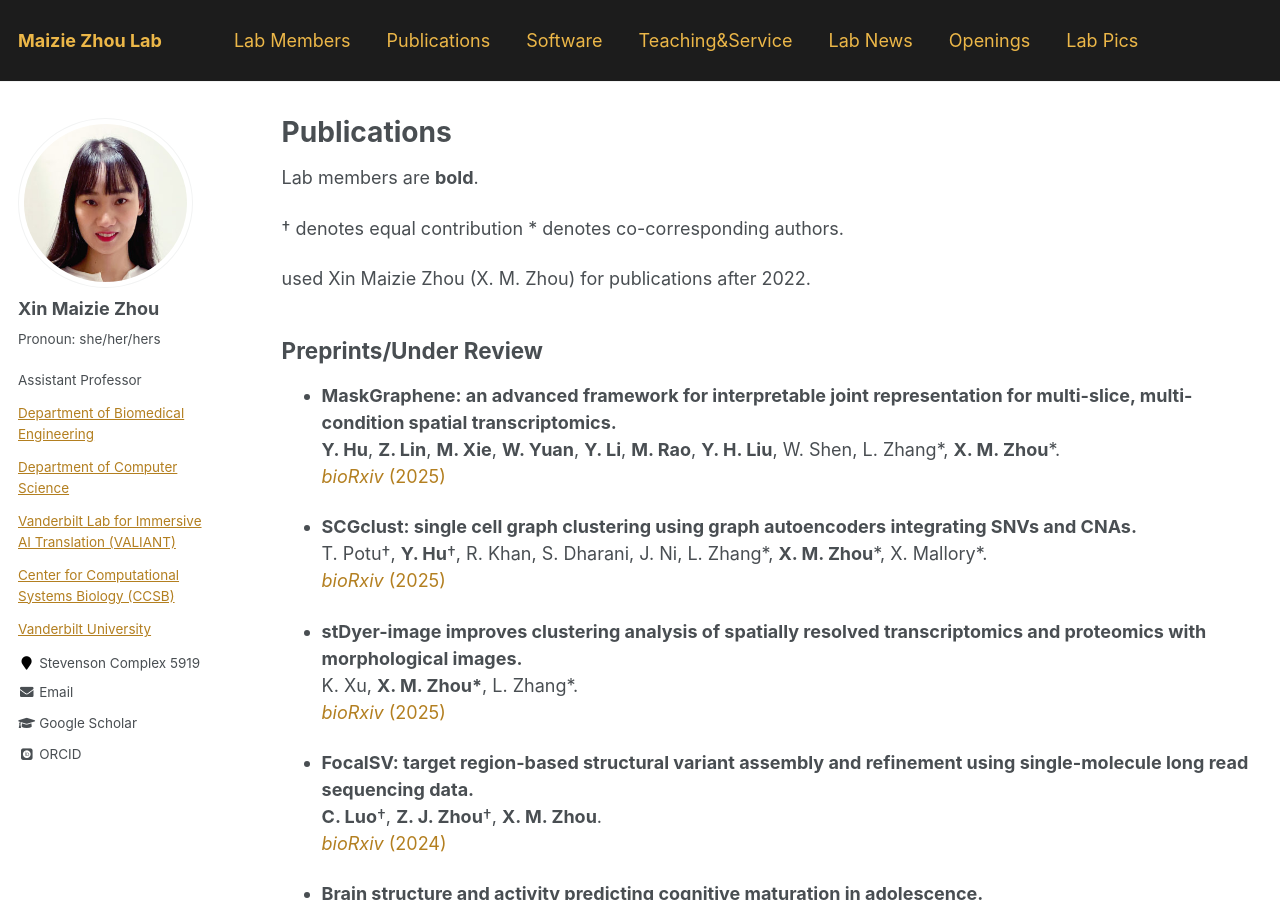
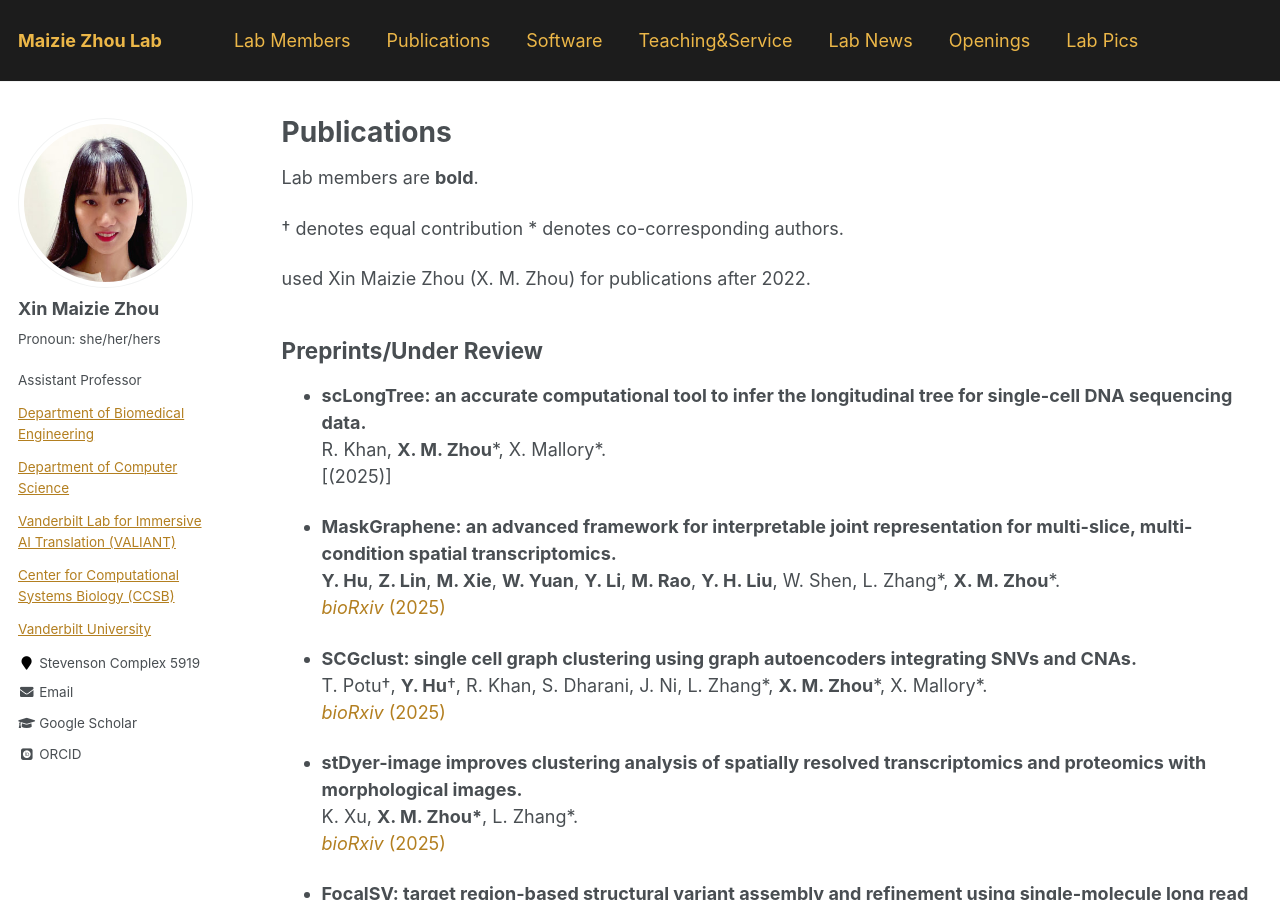
Before and after one commit to maiziezhoulab/Maiziezhoulab.github.io, a Jekyll site: the page built from _pages/publications.md, in a window 1280 px wide and 900 px high. Built offline with Jekyll 4.4.1, drawn with Linux system fonts in a browser that asks for light colours; some web fonts are replaced.

Commit message:
Update publications.md

```diff
--- a/_pages/publications.md
+++ b/_pages/publications.md
@@ -24,6 +24,10 @@ Lab members are **bold**.
 used Xin Maizie Zhou (X. M. Zhou) for publications after 2022.
 
 ## Preprints/Under Review
+- **scLongTree: an accurate computational tool to infer the longitudinal tree for single-cell DNA sequencing data.**
+  R. Khan, **X. M. Zhou**\*, X. Mallory\*.
+  [(2025)]
+
 - **MaskGraphene: an advanced framework for interpretable joint representation for multi-slice, multi-condition spatial transcriptomics.**
   **Y. Hu**, **Z. Lin**, **M. Xie**, **W. Yuan**, **Y. Li**, **M. Rao**, **Y. H. Liu**, W. Shen, L. Zhang\*, **X. M. Zhou**\*.
   [_bioRxiv_ (2025)](https://www.biorxiv.org/content/10.1101/2024.02.21.581387v2)
```
